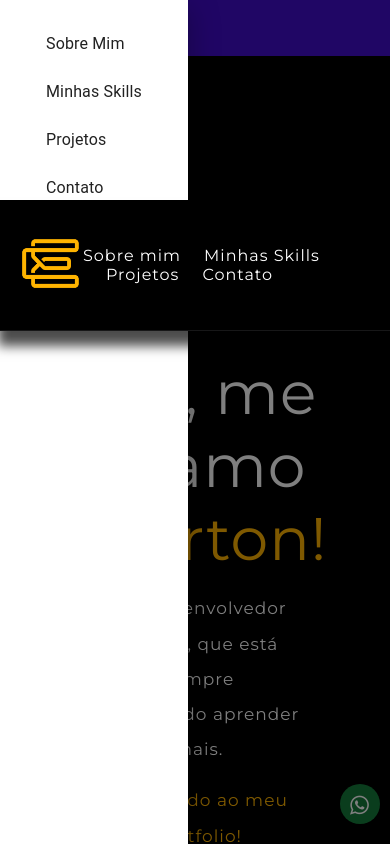
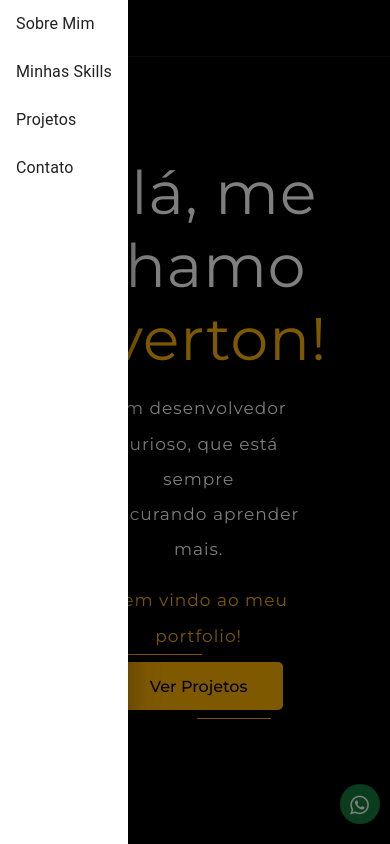
Before and after one commit to EvertonCarvalho1/portfolio-app, a React (Create React App) app: page / in a window 390 px wide. Both pictures are taken after a click on the button "menu". Shown: the top 844 px of the page. Built offline with nearby package versions, Linux system fonts and the light colour scheme.

Commit message:
header for mobile

```diff
--- a/src/components/HeaderTest/index.tsx
+++ b/src/components/HeaderTest/index.tsx
@@ -1,20 +1,15 @@
 import {
     AppBar,
     Toolbar,
-    Typography,
-    makeStyles,
-    Button,
     IconButton,
     Drawer,
-    Link,
     MenuItem,
 } from "@material-ui/core";
 import { Link as Anchor } from 'react-scroll'
 import MenuIcon from "@material-ui/icons/Menu";
 import logoImg from '../../assets/logo.png';
 import React, { useState, useEffect } from "react";
-import { Link as RouterLink } from "react-router-dom";
-import { ContainerHeader } from "./styles";
+import { Container } from "./styles";
 
 const headersData = [
     {
@@ -56,38 +51,7 @@ const headersData = [
 
 ];
 
-const useStyles = makeStyles(() => ({
-    header: {
-        backgroundColor: "#400CCC",
-        paddingRight: "79px",
-        paddingLeft: "118px",
-        "@media (max-width: 900px)": {
-            paddingLeft: 0,
-        },
-    },
-    logo: {
-        fontFamily: "Work Sans, sans-serif",
-        fontWeight: 600,
-        color: "#FFFEFE",
-        textAlign: "left",
-    },
-    menuButton: {
-        fontFamily: "Open Sans, sans-serif",
-        fontWeight: 700,
-        size: "18px",
-        marginLeft: "38px",
-    },
-    toolbar: {
-        display: "flex",
-        justifyContent: "space-between",
-    },
-    drawerContainer: {
-        padding: "20px 30px",
-    },
-}));
-
 export default function HeaderTest() {
-    const { header, logo, menuButton, toolbar, drawerContainer } = useStyles();
 
     const [state, setState] = useState({
         mobileView: false,
@@ -114,7 +78,7 @@ export default function HeaderTest() {
 
     const displayDesktop = () => {
         return (
-            <Toolbar className={toolbar}>
+            <Toolbar className={'toolbar'}>
                 {femmecubatorLogo}
                 <div>{getMenuButtons()}</div>
             </Toolbar>
@@ -148,10 +112,10 @@ export default function HeaderTest() {
                         onClose: handleDrawerClose,
                     }}
                 >
-                    <div className={drawerContainer}>{getDrawerChoices()}</div>
+                    <div className={'drawerContainer'}>{getDrawerChoices()}</div>
                 </Drawer>
 
-                <div>{femmecubatorLogo}</div>
+
             </Toolbar>
         );
     };
@@ -205,11 +169,13 @@ export default function HeaderTest() {
 
     return (
         <header>
-            <ContainerHeader>
-                <AppBar className={header}>
+            <Container className={'header'}>
+                <AppBar
+                    style={{ backgroundColor: '#000', borderBottomWidth: 1, borderBottomStyle: 'solid', borderBottomColor: '#171718' }}
+                >
                     {mobileView ? displayMobile() : displayDesktop()}
                 </AppBar>
-            </ContainerHeader>
+            </Container>
         </header>
     );
 }
--- a/src/components/HeaderTest/styles.ts
+++ b/src/components/HeaderTest/styles.ts
@@ -1,14 +1,53 @@
 import styled from "styled-components";
 
-export const ContainerHeader = styled.header`
-  width: 100%;
+export const Container = styled.div`
+.header{
 
-  height: 200px;
 
+}
+        @media (max-width: 900px){
+            padding-left: 0;
+        }
         img{
             width: 50px;
             height: 50px;
         }
+    .logo {
+        font-family: 'Work Sans', sans-serif;
+        font-weight: 600;
+        color: #FFFEFE;
+        text-align: left;
+    }
+
+    .menuButton{
+        font-family: 'Open Sans', sans-serif;
+        font-weight: 700;
+        font-size: 18px;
+        margin-left: 38px;
+    }
+
+    .toolbar{
+        background: #000000 !important;
+        display: flex;
+        justify-content: space-between;
+
+        width: 100%;
+        max-width: 1000px;
+        margin: 0 auto;
+
+        height: 131px;
 
 
+        z-index: 9999;
+        user-select: none;
+        -webkit-box-shadow: -1px 14px 11px 1px rgba(0,0,0,0.7);
+        -moz-box-shadow: -1px 14px 11px 1px rgba(0,0,0,0.7);
+        box-shadow: -1px 14px 11px 1px rgba(0,0,0,0.7);
+
+    }
+
+    .drawerContainer{
+        padding: 20px 30px,
+    }
+
 `;
--- a/src/pages/Main/index.tsx
+++ b/src/pages/Main/index.tsx
@@ -26,7 +26,7 @@ export function Main() {
     return (
         <>
             <HeaderTest />
-            <Header />
+
             <Container>
                 <div><Toaster /></div>
                 <div
```
Lines whose indentation alone changed are shown as unchanged.
